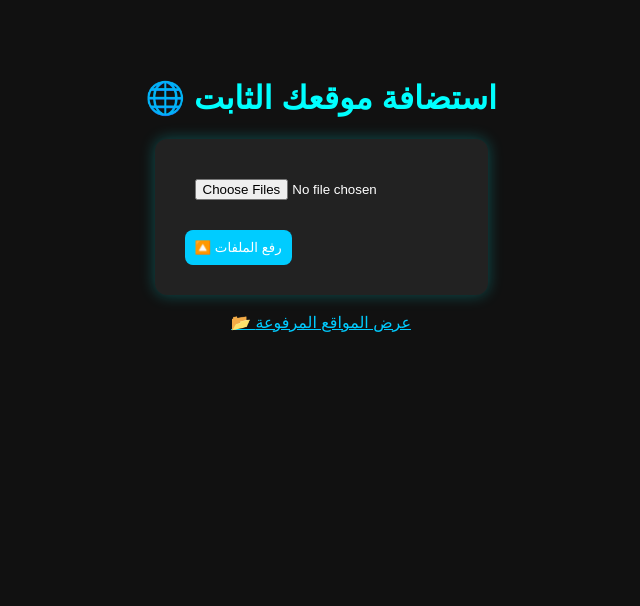
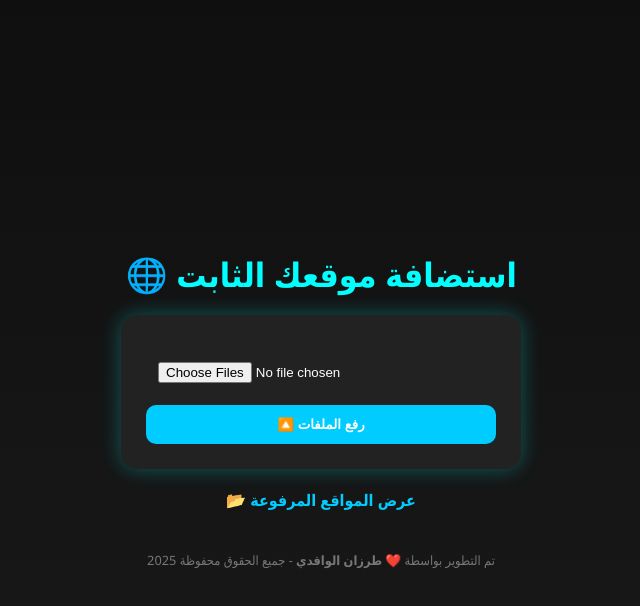
Before and after one commit to TARZAN-XD/TARZN-Mix, a website: page public/index.html in a window 1280 px wide. Shown: the whole page, without its empty margins (319-959 px from the left). Drawn offline with Linux system fonts and the light colour scheme.

Commit message:
Update index.html

```diff
--- a/public/index.html
+++ b/public/index.html
@@ -1,35 +1,79 @@
-<!DOCTYPE html>
-<html lang="ar">
+<!DOCTYPE html><html lang="ar">
 <head>
   <meta charset="UTF-8" />
+  <meta name="viewport" content="width=device-width, initial-scale=1.0">
   <title>🚀 استضافة مواقعك</title>
   <style>
+    * {
+      box-sizing: border-box;
+      transition: all 0.3s ease;
+    }
     body {
-      background: #111;
+      margin: 0;
+      padding: 0;
+      background: linear-gradient(to bottom, #0f0f0f, #1a1a1a);
       color: white;
-      font-family: sans-serif;
+      font-family: 'Segoe UI', Tahoma, Geneva, Verdana, sans-serif;
       display: flex;
       flex-direction: column;
       align-items: center;
-      padding: 50px;
+      justify-content: center;
+      min-height: 100vh;
+      text-align: center;
     }
-    h1 { color: #0ff; }
+    h1 {
+      color: #0ff;
+      font-size: 2rem;
+      margin-bottom: 20px;
+      animation: pulse 2s infinite;
+    }
+    @keyframes pulse {
+      0% { transform: scale(1); }
+      50% { transform: scale(1.05); }
+      100% { transform: scale(1); }
+    }
     form {
       background: #222;
-      padding: 20px;
-      border-radius: 12px;
-      box-shadow: 0 0 15px #0ff4;
+      padding: 25px;
+      border-radius: 16px;
+      box-shadow: 0 0 20px rgba(0, 255, 255, 0.3);
+      width: 90%;
+      max-width: 400px;
     }
-    input, button {
-      padding: 10px;
-      margin: 10px;
-      border-radius: 8px;
+    input[type="file"] {
+      padding: 12px;
+      margin: 10px 0;
+      border-radius: 10px;
       border: none;
+      width: 100%;
     }
     button {
+      padding: 12px 20px;
       background: #0cf;
       color: white;
+      font-weight: bold;
+      border: none;
+      border-radius: 10px;
       cursor: pointer;
+      width: 100%;
+    }
+    button:hover {
+      background: #09a;
+    }
+    a {
+      color: #0cf;
+      margin-top: 20px;
+      display: inline-block;
+      text-decoration: none;
+      font-weight: bold;
+    }
+    a:hover {
+      text-decoration: underline;
+    }
+    footer {
+      margin-top: 40px;
+      font-size: 0.8rem;
+      color: #777;
     }
   </style>
 </head>
@@ -40,7 +84,9 @@
     <br>
     <button type="submit">🔼 رفع الملفات</button>
   </form>
-  <br>
-  <a href="/sites" style="color: #0cf;">📂 عرض المواقع المرفوعة</a>
+  <a href="/sites">📂 عرض المواقع المرفوعة</a>
+  <footer>
+    تم التطوير بواسطة ❤️ <strong>طرزان الواقدي</strong> - جميع الحقوق محفوظة 2025
+  </footer>
 </body>
 </html>
```
